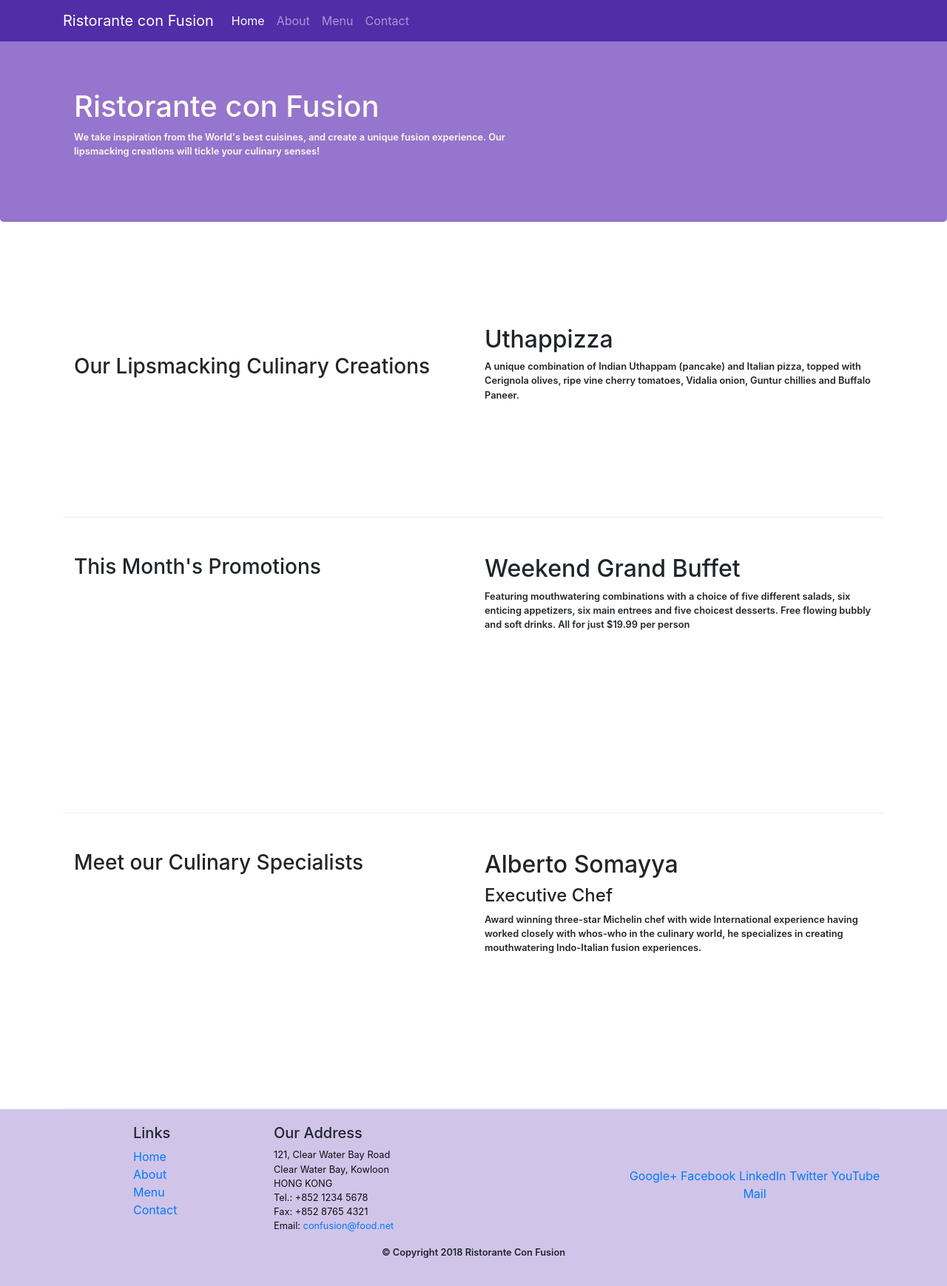
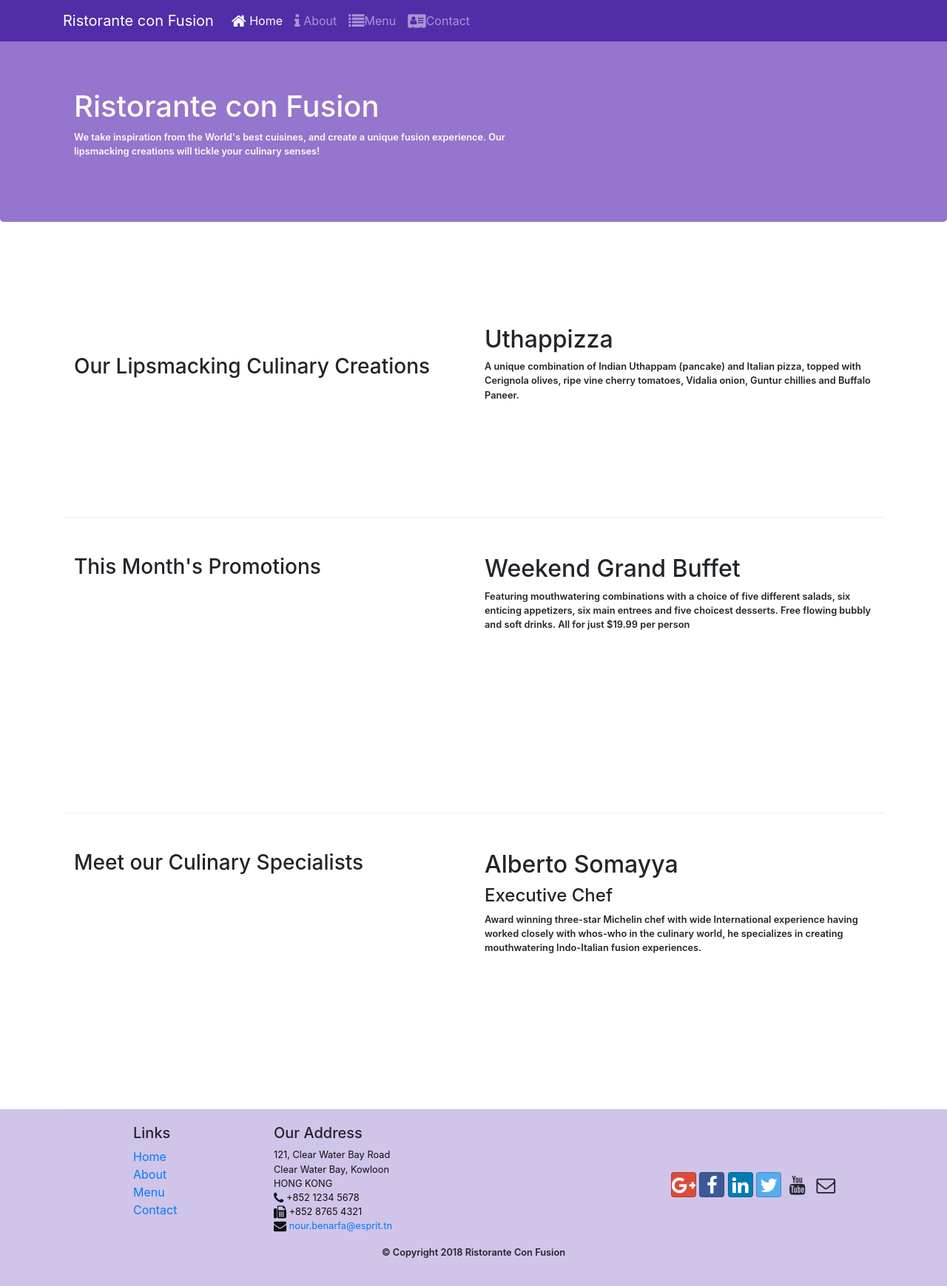
Before and after one commit to BenArfanour/Coursera, a website: page index.html in a window 1280 px wide. Shown: the whole page at 74% size. Drawn offline with nearby package versions, Linux system fonts and the light colour scheme.

Commit message:
Add Bootsrap Icon & font awesome

```diff
--- a/index.html
+++ b/index.html
@@ -10,6 +10,8 @@
 
     <!-- Bootstrap CSS -->
     <link rel="stylesheet" href="node_modules/bootstrap/dist/css/bootstrap.min.css">
+    <link rel="stylesheet" href="node_modules/font-awesome/css/font-awesome.min.css">
+    <link rel="stylesheet" href="node_modules/bootstrap-social/bootstrap-social.css">
     <link rel="stylesheet" href="css/style.css">
     <title>Ristorante Con Fusion</title>
 </head>
@@ -24,10 +26,10 @@
                    <a class="navbar-brand mr-atuo" href="#">Ristorante con Fusion </a>
                         <div class="collapse navbar-collapse" id="Navbar">
                                 <ul class="navbar-nav mr-auto">
-                                        <li class="navbar-item active"> <a class="nav-link" href="#">Home</a></li>
-                                        <li class="navbar-item"> <a class="nav-link" href="./aboutus.html">About</a></li>
-                                        <li class="navbar-item"> <a class="nav-link" href="#">Menu</a></li>
-                                        <li class="navbar-item"> <a class="nav-link" href="#">Contact</a></li>
+                                        <li class="navbar-item active"> <a class="nav-link" href="#"><span class="fa fa-home fa-lg"></span> Home</a></li>
+                                        <li class="navbar-item"> <a class="nav-link" href="./aboutus.html"><span class="fa fa-info fa-lg"></span> About</a></li>
+                                        <li class="navbar-item"> <a class="nav-link" href="#"><span class="fa fa-list fa-lg"></span>Menu</a></li>
+                                        <li class="navbar-item"> <a class="nav-link" href="#"><span class="fa fa-address-card fa-lg"></span>Contact</a></li>
                                 </ul>
                         </div>
 
@@ -99,19 +101,19 @@
                           121, Clear Water Bay Road<br>
                           Clear Water Bay, Kowloon<br>
                           HONG KONG<br>
-                          Tel.: +852 1234 5678<br>
-                          Fax: +852 8765 4321<br>
-                          Email: <a href="mailto:confusion@food.net">confusion@food.net</a>
+                          <i class="fa fa-phone fa-lg"></i> +852 1234 5678<br>
+                          <i class="fa fa-fax fa-lg"></i> +852 8765 4321<br>
+                          <i class="fa fa-envelope fa-lg"></i> <a href="nour.benarfa@€sprit.tn">nour.benarfa@esprit.tn</a>
                        </address>
                     </div>
                     <div class="col-12 col-sm-4 align-self-center">
                         <div class="text-center">
-                            <a href="http://google.com/+">Google+</a>
-                            <a href="http://www.facebook.com/profile.php?id=">Facebook</a>
-                            <a href="http://www.linkedin.com/in/">LinkedIn</a>
-                            <a href="http://twitter.com/">Twitter</a>
-                            <a href="http://youtube.com/">YouTube</a>
-                            <a href="mailto:">Mail</a>
+                            <a class="btn btn-social-icon btn-google" href="http://google.com/+"> <i class="fa fa-google-plus"></i></a>
+                            <a class="btn btn-social-icon btn-facebook" href="http://www.facebook.com/profile.php?id="><i class="fa fa-facebook fa-lg"></i></a>
+                            <a class="btn btn-social-icon btn-linkedin" href="http://www.linkedin.com/in/"><i class="fa fa-linkedin fa-lg"></i></a>
+                            <a class="btn btn-social-icon btn-twitter" href="http://twitter.com/"><i class="fa fa-twitter fa-lg"></i></a>
+                            <a class="btn btn-social-icon btn-youtube" href="http://youtube.com/"><i class="fa fa-youtube fa-lg"></i></a>
+                            <a class="btn btn-social-icon btn-icon"   href="mailto:"><i class="fa fa-envelope-o fa-lg"></i></a>
                         </div>
                     </div>
                </div>
--- a/package.json
+++ b/package.json
@@ -12,6 +12,8 @@
   "license": "ISC",
   "dependencies": {
     "bootstrap": "^4.4.1",
+    "bootstrap-social": "^5.1.1",
+    "font-awesome": "^4.7.0",
     "jquery": "^3.5.0",
     "popper.js": "^1.12.9"
   },
```
Also changed, not shown: aboutus.html (+19 -17 lines), 1 other file.
